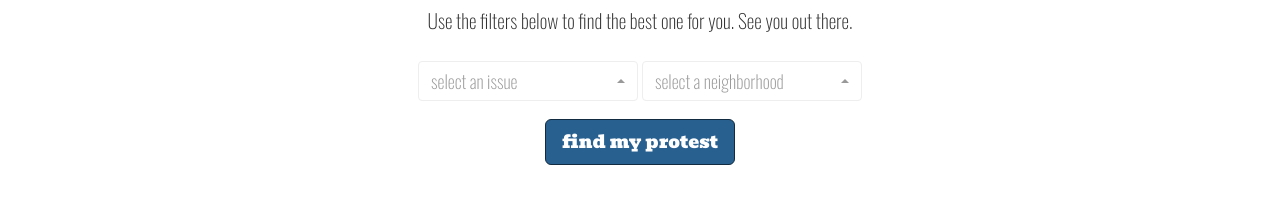
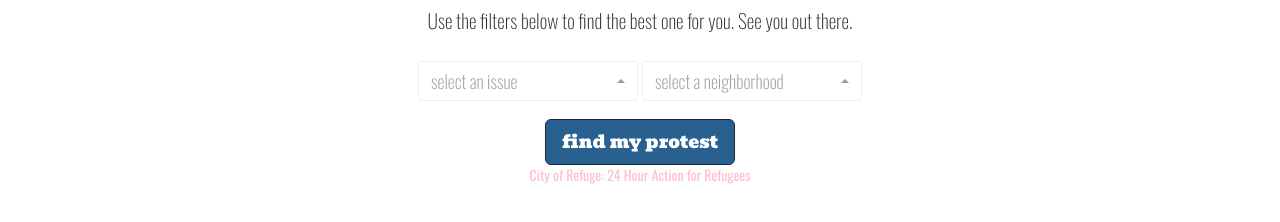
Before and after one commit to miaweinberger/Mia-Final-Project-, a plain HTML site: page index.html in a window 1280 px wide. Both pictures are taken after a click on the button "find my protest". Shown: the part 382-604 px from the top of the page. Drawn offline with nearby package versions, Linux system fonts and the light colour scheme; a web font is replaced by a local one.

Commit message:
button is working!

```diff
--- a/index.html
+++ b/index.html
@@ -56,6 +56,6 @@
     <script type="text/javascript" src="js/bootstrap.js"></script>
     <script type="text/javascript" src="js/bootstrap-select.js"></script>
     <script src="https://www.gstatic.com/firebasejs/3.7.2/firebase.js"></script>
-    <script type="text/javascript" src="js/main.js"></script>
+    <script type="text/javascript" src="js/main1.js"></script>
   </body>
 </html>
--- a/js/main1.js
+++ b/js/main1.js
@@ -1,15 +1,26 @@
+$(function () {
+
 var protests = [
   {
-    name: 'Tuesday Protest',
-    neighborhood: 'morningside heights',
-    issue: 'women\'s rights'
+    name: 'City of Refuge: 24 Hour Action for Refugees',
+    neighborhood: 'financial district',
+    issue: 'immigration'
   } , {
-    name: 'Rally',
-    neighborhood: 'Financial District',
-    issue: 'Environment'
+    name: 'Cesar Chavez RALLY for New York State Farmworker Rights',
+    neighborhood: 'lower manhattan',
+    issue: 'immigration'
   }, {
-    name: 'March',
-    neighborhood: 'Upper West Side',
-    issue: 'immigration'
+    name: 'ACT UP: 30th Anniversary March and Rally',
+    neighborhood: 'greenwich village',
+    issue: 'health care'
   }
 ]
+
+$('#finder').click(showResults);
+
+function showResults() {
+$('#results').append(protests[0].name);
+}
+
+
+});
```
Also changed, not shown: add-event.html (+1 -1 lines), admin.html (+1 -1 lines).
